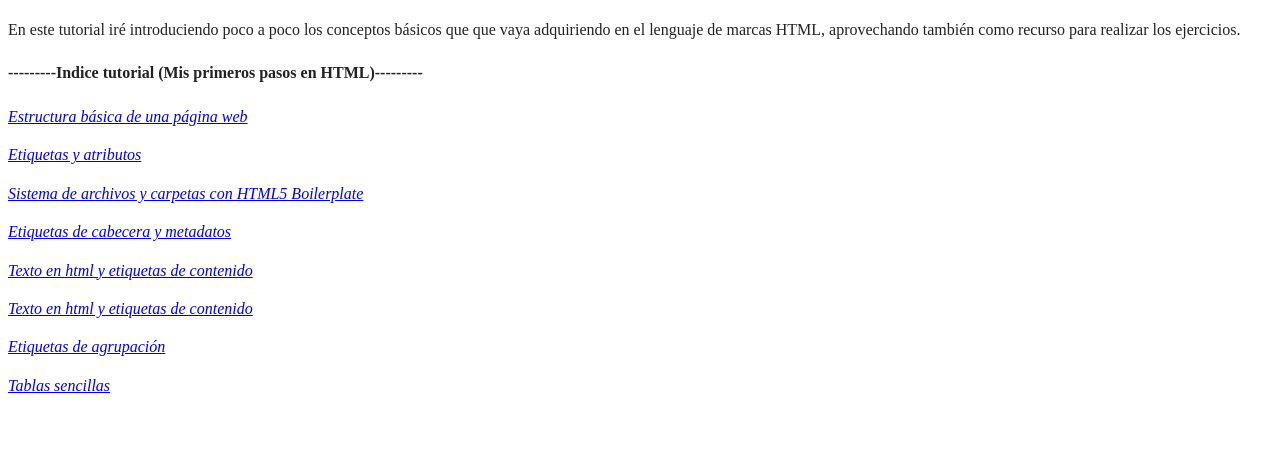
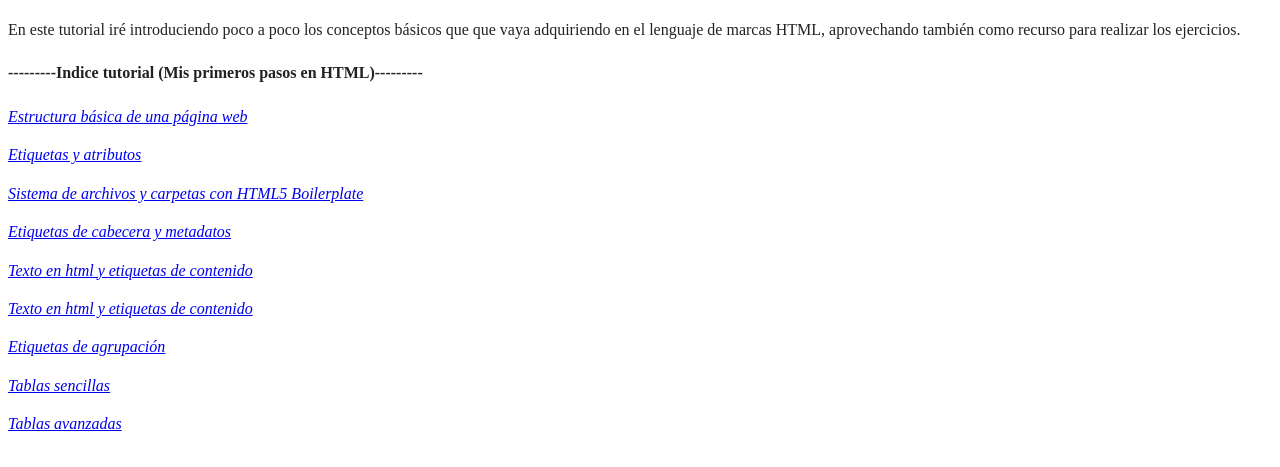
Before and after one commit to sierradevbegan/MiPrimerTutoHTML, a website: page index.html in a window 1280 px wide. Shown: the part 69-536 px from the top of the page. Drawn offline with Linux system fonts and the light colour scheme.

Commit message:
Modificando enlaces en el index.html

```diff
--- a/index.html
+++ b/index.html
@@ -46,6 +46,7 @@
   <p><em><a href="etiquetas_semanticas.html">Texto en html y etiquetas de contenido</a></em></p>
   <p><em><a href="etiquetas_agrupacion.html">Etiquetas de agrupación</a></em></p>
   <p><em><a href="tablas1.html">Tablas sencillas</a></em></p>
+  <p><em><a href="tablas2.html">Tablas avanzadas</a></em></p>
 
 
 </body>
```
